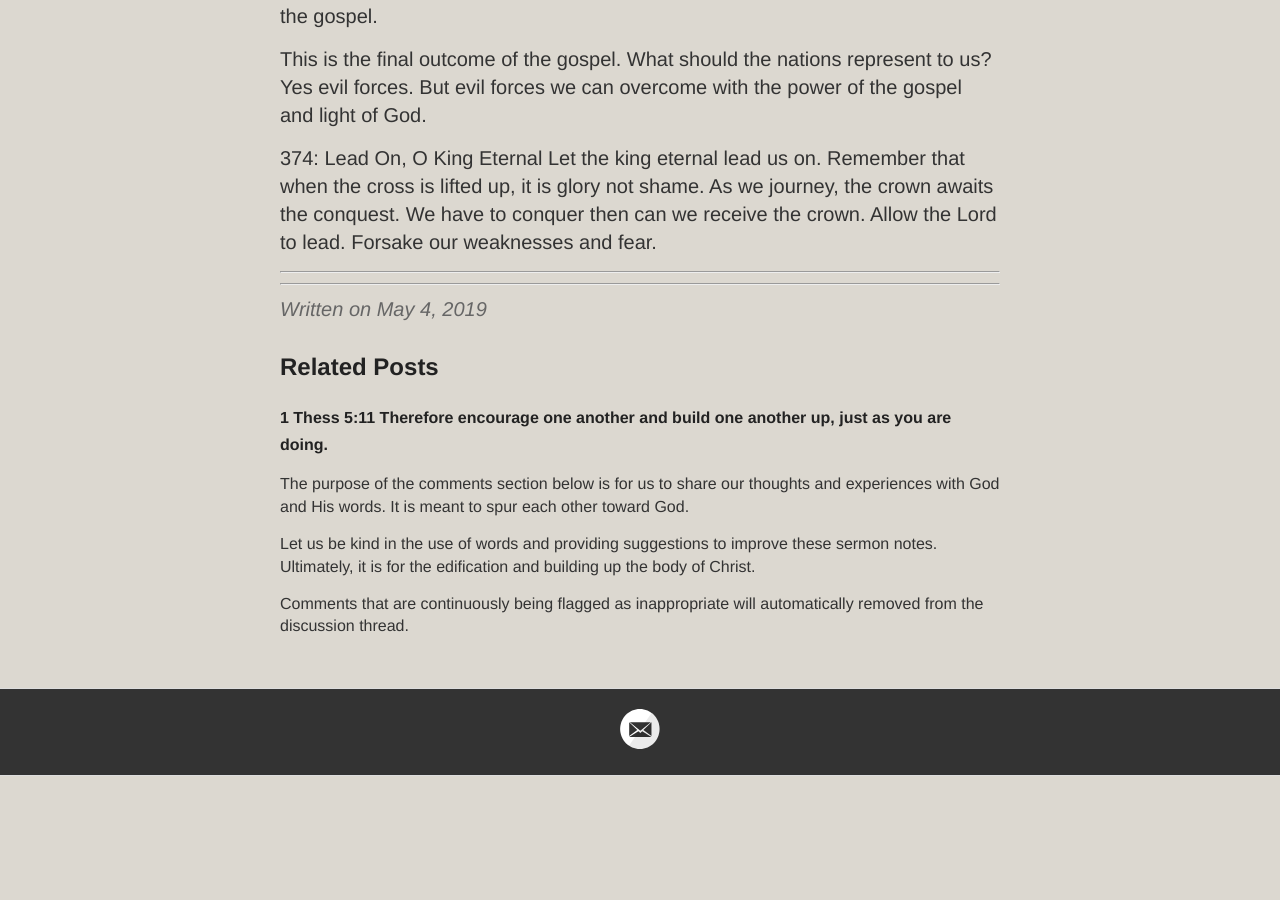
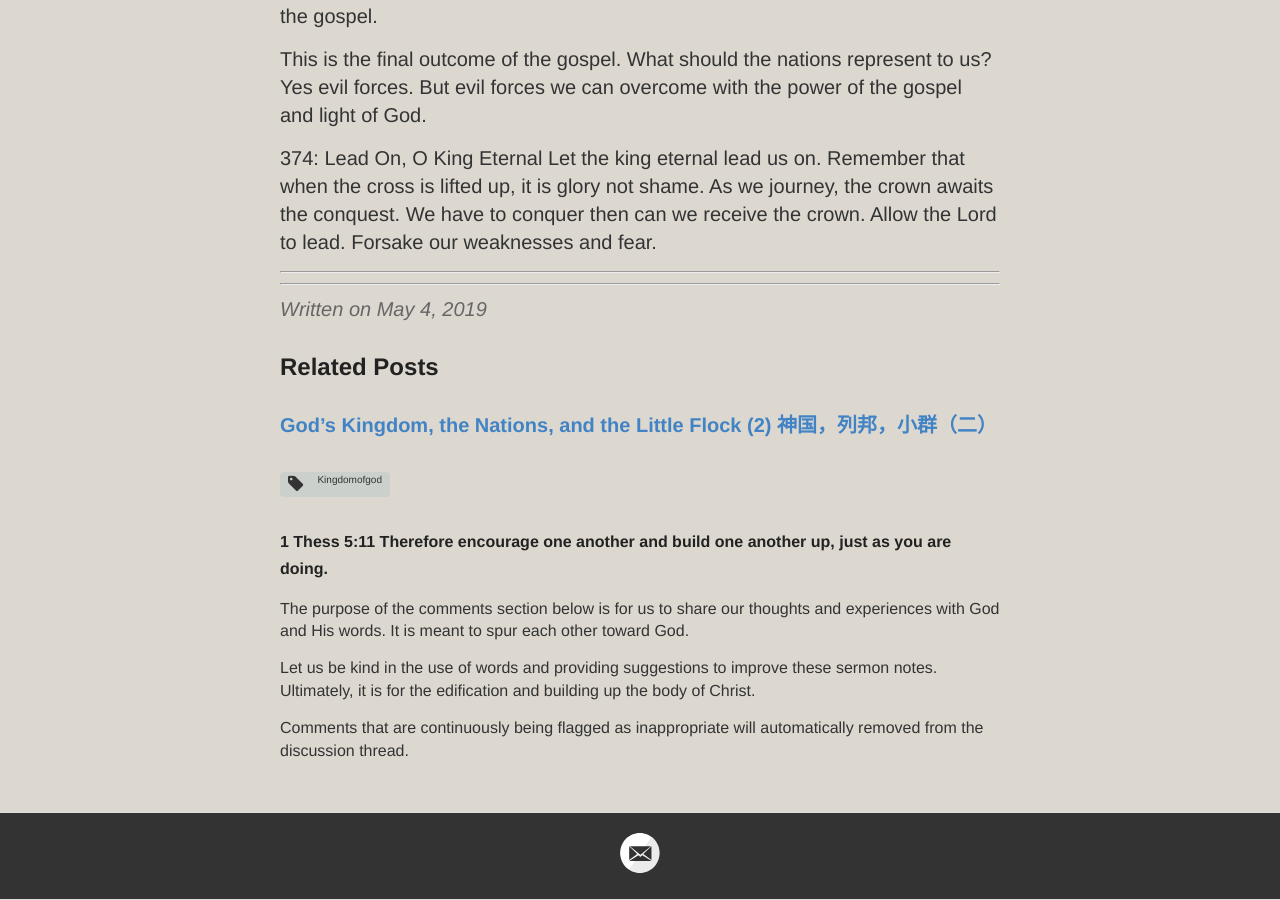
Before and after one commit to catchupTJC/catchuptjc.github.io, a Jekyll site: the page built from _posts/2019-05-04-God Kingdom the Nations and the Little Flock.md, in a window 1280 px wide and 900 px high, scrolled down 5445 px. Built offline with Jekyll 4.4.1, drawn with Linux system fonts in a browser that asks for light colours; nearby versions of some CDN libraries; comment, search, counter and statistics services are not loaded; before the commit the page ends 6221 px from its top, so only the background shows below that; some of the changed text lies outside the part shown.

Commit message:
Update 2019-05-04-God Kingdom the Nations and the Little Flock.md

```diff
--- a/_posts/2019-05-04-God Kingdom the Nations and the Little Flock.md
+++ b/_posts/2019-05-04-God Kingdom the Nations and the Little Flock.md
@@ -2,7 +2,7 @@
 layout: post
 title: God’s Kingdom, the Nations, and the Little Flock (1) 神国，列邦，小群（一）
 category: Sermon(SG)2019
-tags: [Kingdom of God]
+tags: [kingdomofgod]
 hymns: [316,374]
 ---
 
```
